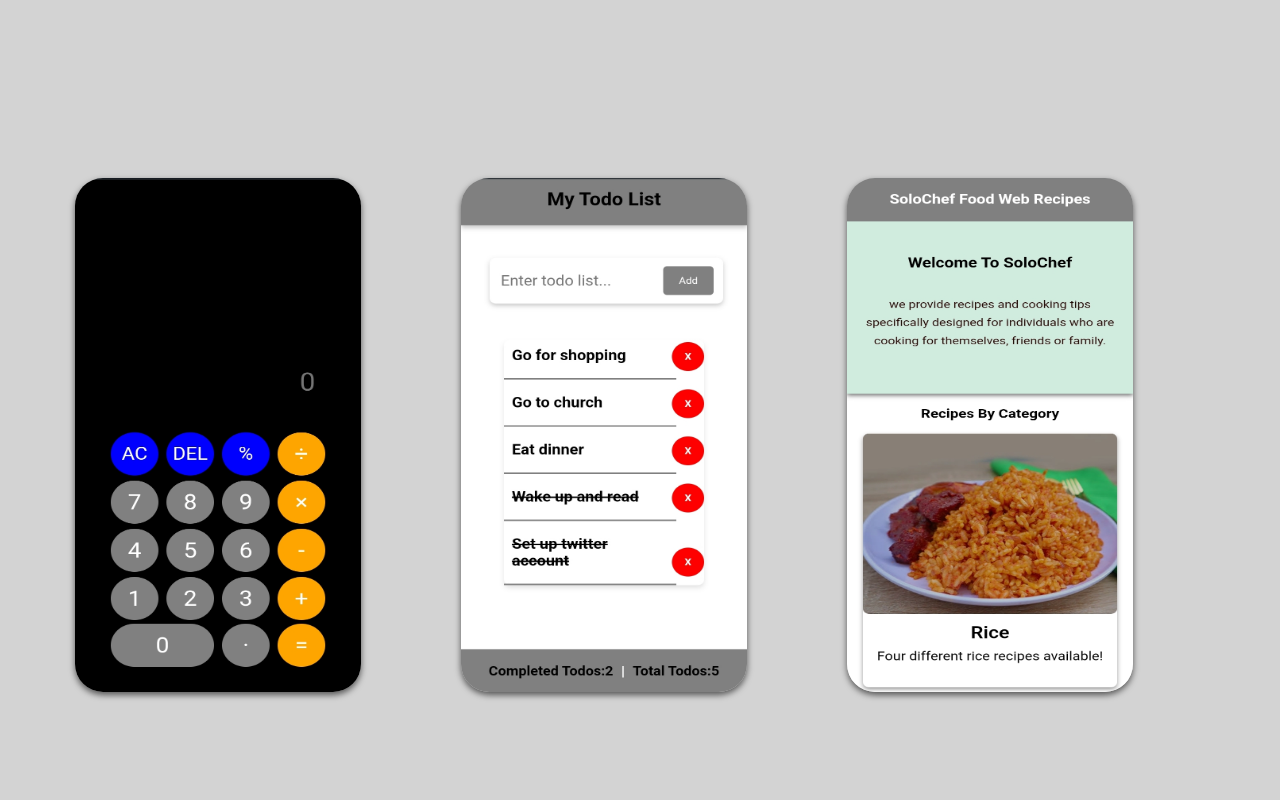
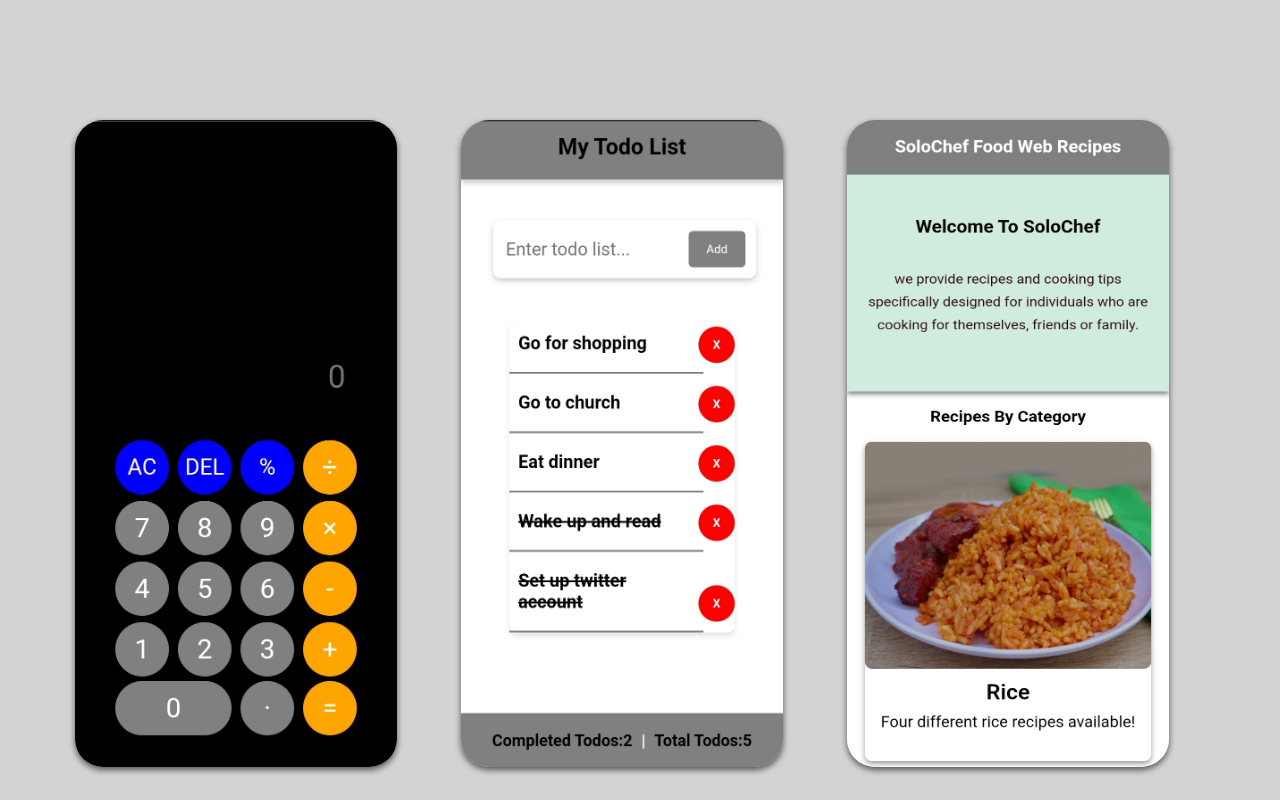
Before and after one commit to Matthias-Paul/Portfolio-, a React (Vite) app: page / in a window 1280 px wide. Shown: the part 2500-3300 px from the top of the page. Built offline with nearby package versions, Linux system fonts and the light colour scheme.

Commit message:
i commit

```diff
--- a/src/Header.jsx
+++ b/src/Header.jsx
@@ -36,7 +36,7 @@ export default function Header({ visible, setVisible }) {
                   <div className={styles.list}>About me</div>
                 </Link>
 
-                <Link to="services" smooth={true} offset={-250} duration={500}>
+                <Link to="services" smooth={true} offset={-320} duration={500}>
                   <div className={styles.list}>Services</div>
                 </Link>
 
--- a/src/project.module.css
+++ b/src/project.module.css
@@ -20,9 +20,9 @@
 }
 
 .image{
-    width:80%;
-    height:80%;
-    margin-top: 30px;
+    width:90%;
+    height:90%;
+    margin-bottom: 30px;
     box-shadow: 0px 3px 6px rgb(0, 0, 0, 0.6);
     border-radius: 15px;
     cursor:pointer;
@@ -38,7 +38,7 @@
  }
 
  .image{
-    width:80%;
+
   border-radius: 15px;
 }
 .grid{
@@ -59,7 +59,7 @@
     }
 
     .image{
-       width:80%;
+
    }
    .grid{
        display:grid;
@@ -79,7 +79,7 @@
     }
 
     .image{
-       width:80%;
+
        border-radius: 28px;
 
    }
```
